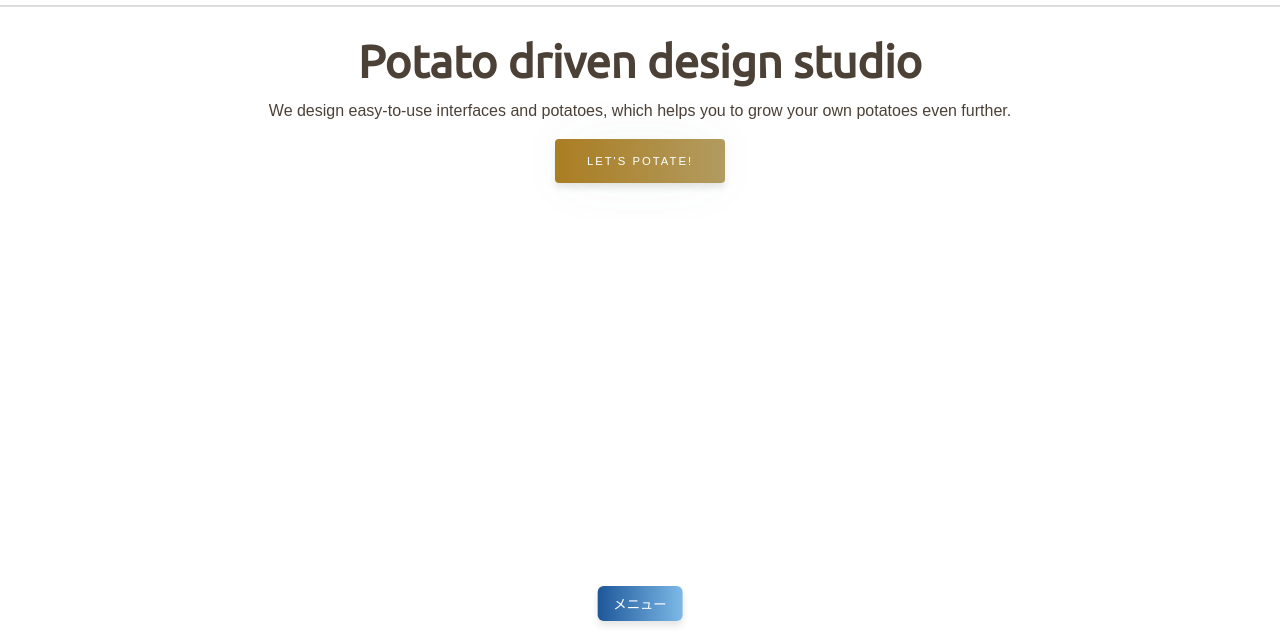
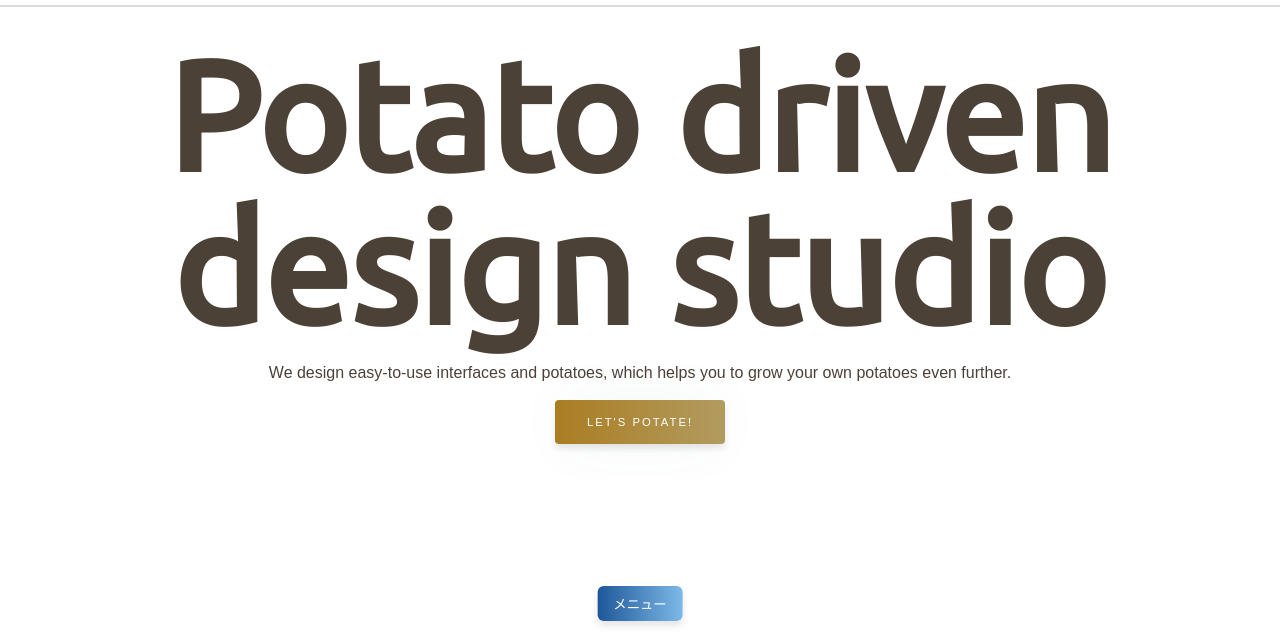
Before and after one commit to shiningflint/cards-react, a React app: page / in a window 1280 px wide. Shown: the part 163-800 px from the top of the page. Built offline with nearby package versions, Linux system fonts and the light colour scheme.

Commit message:
fixed main title font size

```diff
--- a/app/index.css
+++ b/app/index.css
@@ -193,7 +193,7 @@ html {
 }
 .content1-title {
   font-family: 'Ubuntu', sans-serif;
-  font-size: 2.827em;
+  font-size: 12vw;
   font-weight: bold;
   margin-top: 16px;
   margin-bottom: 16px;
```
Also changed, not shown: 1 other file.
